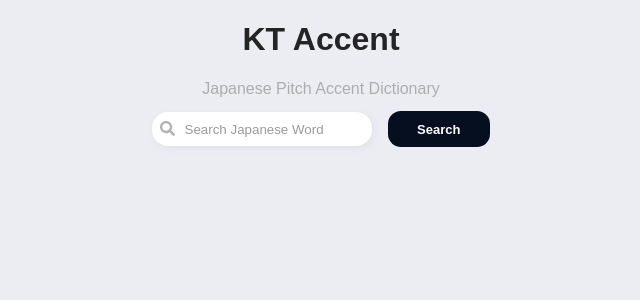
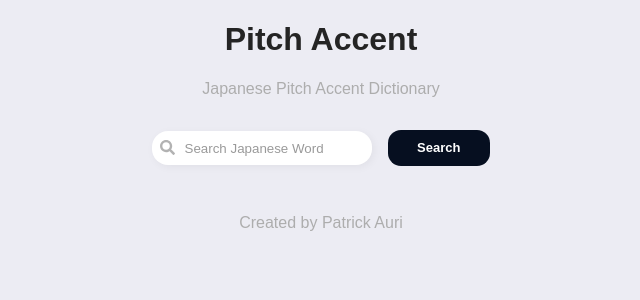
Before and after one commit to patrickauri/JapanesePitchAccent, a React (Create React App) app: page / in a window 1280 px wide. Shown: the top 300 px of the page, without its empty margins (319-959 px from the left). Built offline with nearby package versions, Linux system fonts and the light colour scheme; a web font is replaced by a local one.

Commit message:
- Updated readme - Updated front page

```diff
--- a/public/index.html
+++ b/public/index.html
@@ -27,7 +27,7 @@
       work correctly both with client-side routing and a non-root public URL.
       Learn how to configure a non-root public URL by running `npm run build`.
     -->
-    <title>KT Accent</title>
+    <title>Japanese Pitch Accent</title>
   </head>
   <body>
     <noscript>You need to enable JavaScript to run this app.</noscript>
--- a/src/App.tsx
+++ b/src/App.tsx
@@ -38,8 +38,10 @@
 
   return (
     <React.Fragment>
-      <h1>KT Accent</h1>
-      <h2>Japanese Pitch Accent Dictionary</h2>
+      <a href=".">
+        <h1>Pitch Accent</h1>
+      </a>
+      <h2 style={{ marginBottom: "2em" }}>Japanese Pitch Accent Dictionary</h2>
       <form onSubmit={(e) => handleSubmit(e)}>
         <div className="input-container">
           <FontAwesomeIcon icon={faSearch} className="search-icon" />
@@ -60,6 +62,12 @@
         ))}
       </div>
       <div className="errorMsg">{errorMsg}</div>
+
+      <a href="https://patrickauri.com" target="_blank" rel="noreferrer">
+        <p className="text-secondary" style={{ marginBottom: "1em" }}>
+          Created by Patrick Auri
+        </p>
+      </a>
     </React.Fragment>
   )
 }
--- a/src/index.css
+++ b/src/index.css
@@ -17,6 +17,18 @@
   overflow-x: hidden;
   background-color: rgb(236, 236, 243);
   color: var(--text-main);
+}
+
+.text-secondary {
+  color: var(--text-secondary);
+}
+
+a,
+a:hover,
+a:visited,
+a:focus {
+  text-decoration: none;
+  color: inherit;
 }
 
 h2 {
```
Also changed, not shown: public/manifest.json, public/site.webmanifest, 1 other file (tests, documents, lock files or other folders).
